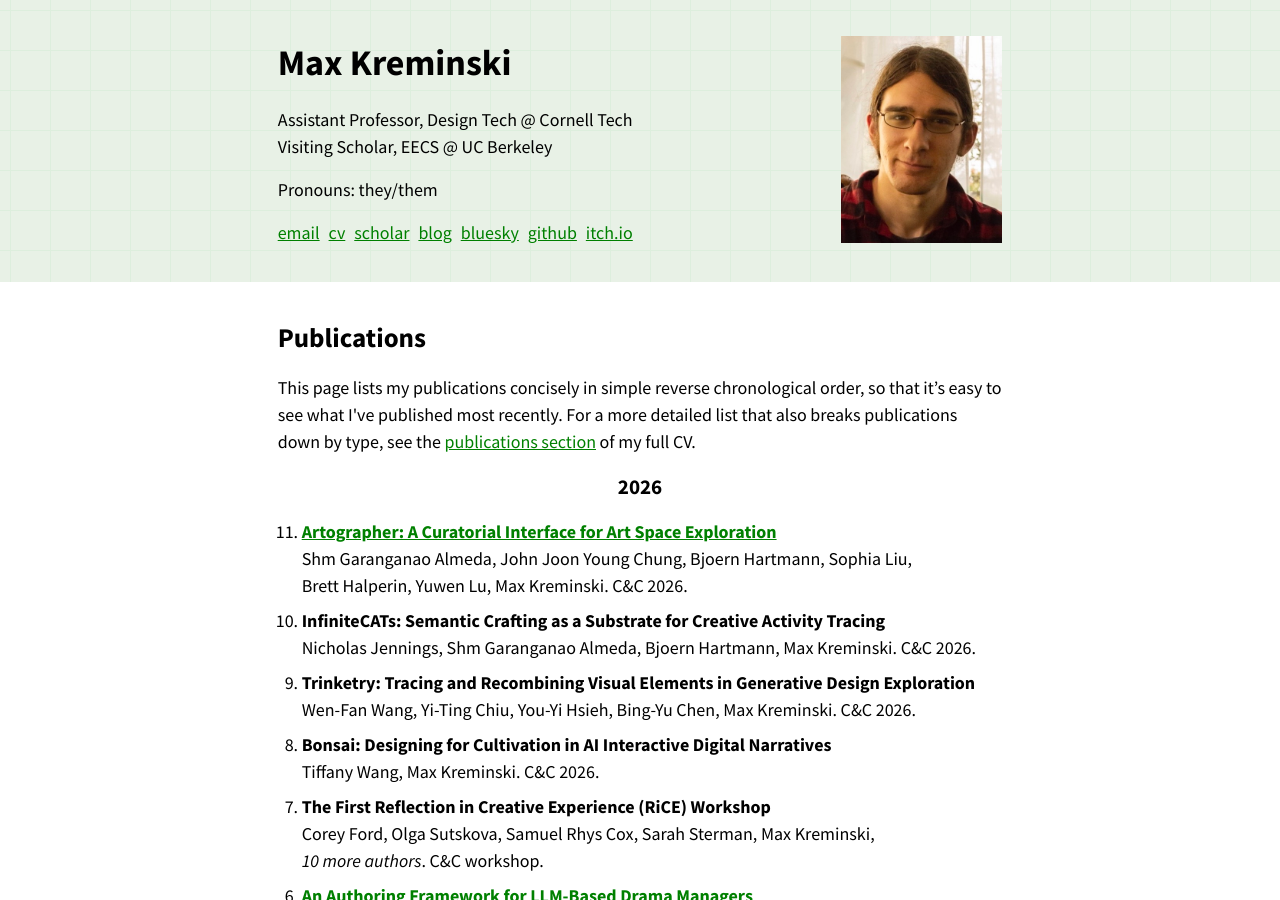
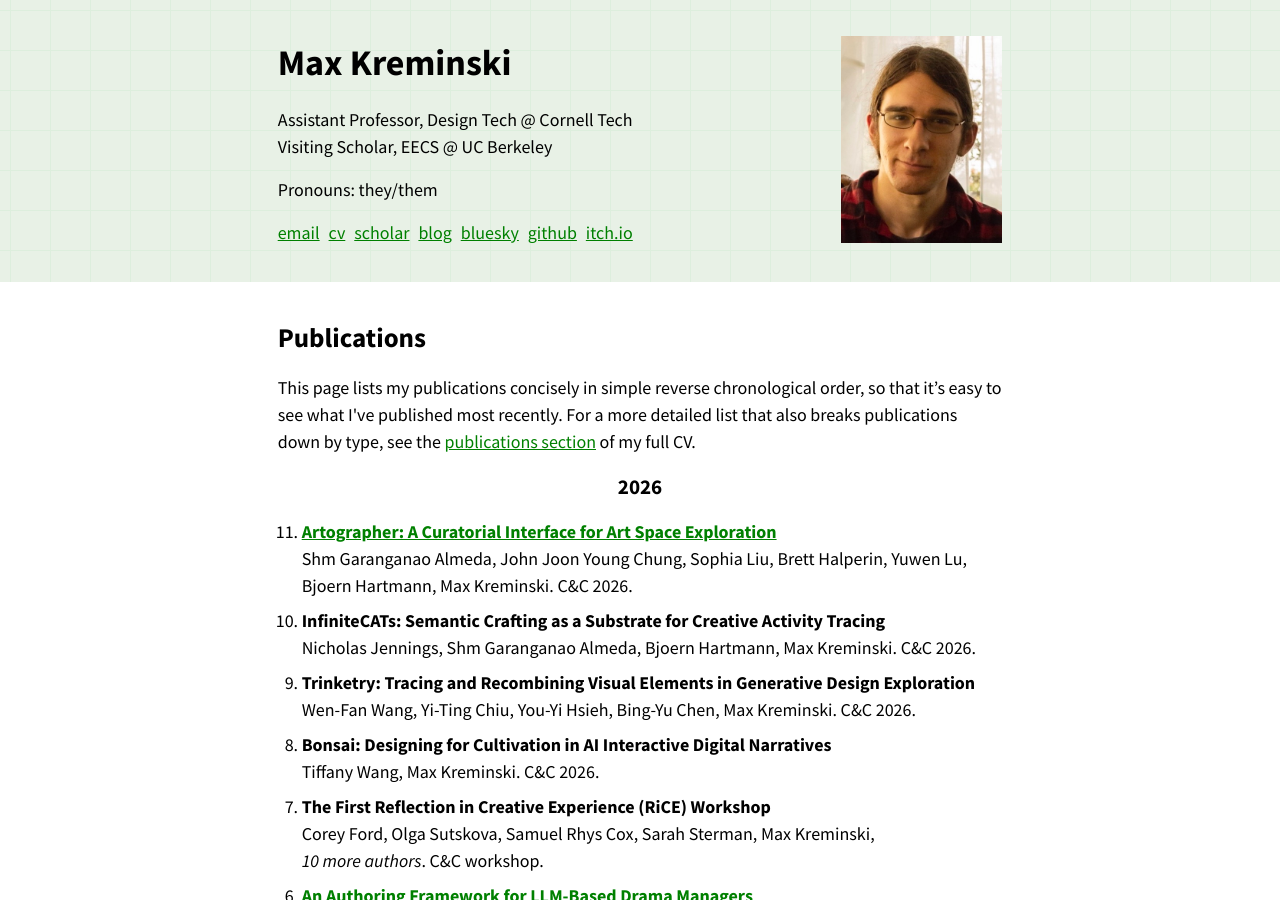
Before and after one commit to mkremins/mkremins.github.io, a Jekyll site: the page built from publications/index.html, in a window 1280 px wide and 900 px high. Built offline with Jekyll 4.4.1, drawn with Linux system fonts in a browser that asks for light colours.

```diff
--- a/_data/publications.json
+++ b/_data/publications.json
@@ -2,7 +2,7 @@
 {
   "title": "Artographer: A Curatorial Interface for Art Space Exploration",
   "url": "https://arxiv.org/abs/2512.02288",
-  "authors": ["Shm Garanganao Almeda", "John Joon Young Chung", "Bjoern Hartmann", "Sophia Liu", "Brett Halperin", "Yuwen Lu", "Max Kreminski"],
+  "authors": ["Shm Garanganao Almeda", "John Joon Young Chung", "Sophia Liu", "Brett Halperin", "Yuwen Lu", "Bjoern Hartmann", "Max Kreminski"],
   "year": "2026",
   "venue": "C&C",
   "venue_long": "ACM Conference on Creativity & Cognition",
```
